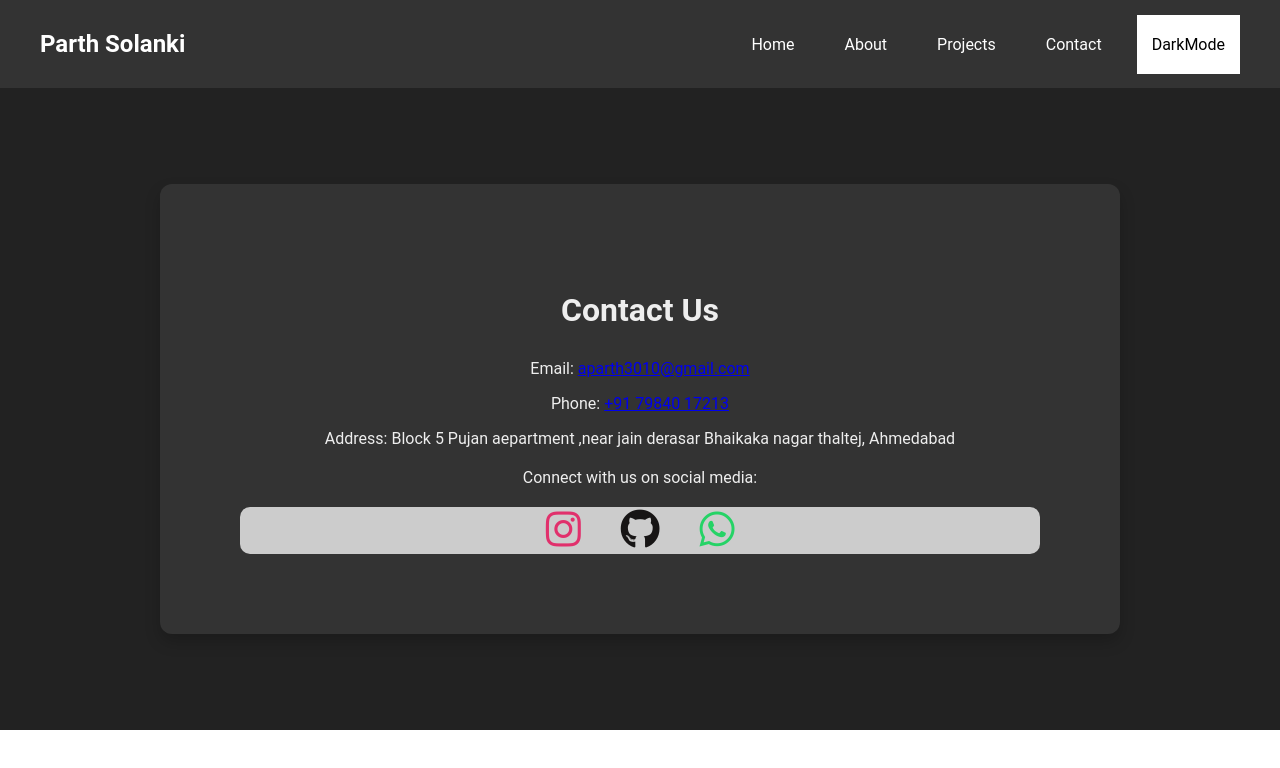
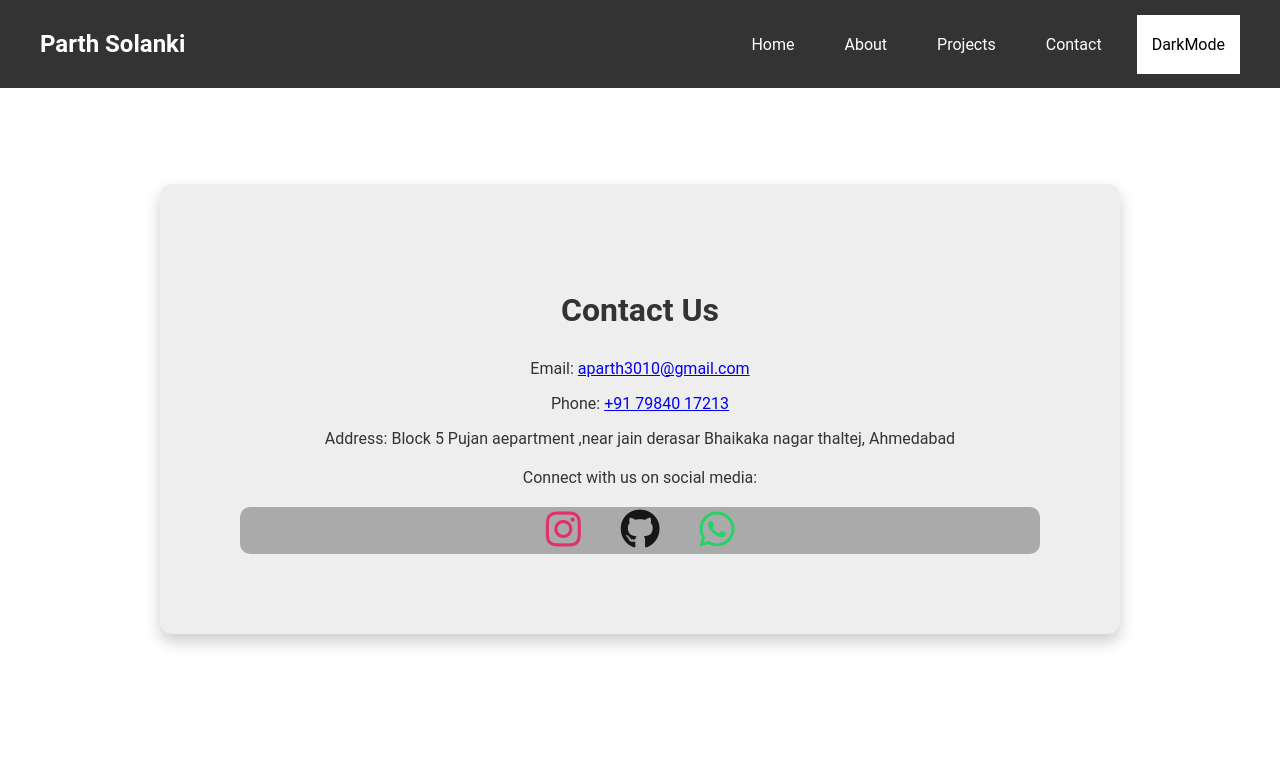
Before and after one commit to 30parth/my-app, a React (Create React App) app: page /contact in a window 1280 px wide. Shown: the top 768 px of the page. Built offline with nearby package versions, Linux system fonts and the light colour scheme.

Commit message:
First completed

```diff
--- a/src/component/About.jsx
+++ b/src/component/About.jsx
@@ -3,8 +3,10 @@ import React from 'react'
 export default function About(props) {
     const styles = {
         container: {
-            backgroundColor:  props.dark ? '#333' : '#eee',
-            color:  props.dark ? '#eee' : '#333 ',
+            // backgroundColor:  props.dark ? '#333' : '#eee',
+            backgroundColor:  props.dark ? '#eee' : '#333',
+            // color:  props.dark ? '#eee' : '#333 ',
+            color:  props.dark ? '#333' : '#eee',
             padding: '5rem',
             borderRadius: '12px',
             fontFamily: 'Roboto, sans-serif',
@@ -13,7 +15,8 @@ export default function About(props) {
             margin: '0rem auto',
         },
         heading: {
-            color:  props.dark ? '#eee' : '#333',
+            // color:  props.dark ? '#eee' : '#333',
+            color:  props.dark ? '#333' : '#eee',
             marginBottom: '2rem',
             textAlign: 'center',
             fontSize: '2.5rem',
@@ -27,7 +30,8 @@ export default function About(props) {
             paddingBottom: '2rem',
         },
         sectionHeading: {
-            color: props.dark ? '#eee' : '#333',
+            // color: props.dark ? '#eee' : '#333',
+            color:  props.dark ? '#333' : '#eee',
             marginBottom: '1rem',
             fontSize: '1.8rem',
             fontWeight: '600',
@@ -44,7 +48,8 @@ export default function About(props) {
             fontSize: '1.1rem',
         },
         back: {
-            backgroundColor:  props.dark ? '#222' : '#fff',
+            // backgroundColor:  props.dark ? '#222' : '#fff',
+            backgroundColor:  props.dark ? '#fff' : '#222',
             margin: '0',
             padding: '3rem',
         },
--- a/src/component/Contact.jsx
+++ b/src/component/Contact.jsx
@@ -4,8 +4,10 @@ import { Link } from 'react-router-dom';
 export default function Contact(props) {
     const styles = {
         container: {
-            backgroundColor:  props.dark ? '#333' : '#eee',
-            color:  props.dark ? '#eee' : '#333 ',
+            // backgroundColor:  props.dark ? '#333' : '#eee',
+            backgroundColor:  props.dark ? '#eee' : '#333',
+            // color:  props.dark ? '#eee' : '#333 ',
+            color:  props.dark ? '#333' : '#eee',
             padding: '5rem',
             borderRadius: '12px',
             fontFamily: 'Roboto, sans-serif',
@@ -21,7 +23,9 @@ export default function Contact(props) {
         },
         contactDetails: {
             marginBottom: '20px',
-            color: props.dark ? '#eee' : '#333'
+            // color: props.dark ? '#eee' : '#333',
+            color:  props.dark ? '#333' : '#eee',
+
         },
         socialIcons: {
             display: 'flex',
@@ -30,7 +34,8 @@ export default function Contact(props) {
             marginTop: '20px',
             maxWidth: '1000px',
             borderRadius: '10px',
-            backgroundColor: props.dark ? '#ccc' : '#aaa'
+            // backgroundColor: props.dark ? '#ccc' : '#aaa'
+            backgroundColor: props.dark ? '#aaa' : '#ccc',
         },
         socialIcon: {
             margin: '0 20px',
@@ -48,7 +53,8 @@ export default function Contact(props) {
             color: '#171515',
         },
         back: {
-            backgroundColor:  props.dark ? '#222' : '#fff',
+            // backgroundColor:  props.dark ? '#222' : '#fff',
+            backgroundColor:  props.dark ? '#fff' : '#222',
             margin: '0',
             padding: '5rem',
         },
--- a/src/component/Home.jsx
+++ b/src/component/Home.jsx
@@ -1,6 +1,6 @@
 import React from 'react';
 import {Link } from "react-router-dom";
-import photoMy from './parth.jpg';
+import Profile from '../assets/images/profile.png';
 
 export default function Home(props) {
   const styles = {
@@ -66,7 +66,7 @@ export default function Home(props) {
     <div style={styles.container}>
       <div style={styles.card}>
         <img
-          src={{photoMy}} // Replace with your image path
+          src={{Profile}} // Replace with your image path
           alt="Profile"
           style={styles.profileImage}
         />
--- a/src/component/Projects.jsx
+++ b/src/component/Projects.jsx
@@ -3,13 +3,16 @@ import React from 'react'
 export default function Projects(props) {
   const styles = {
     container: {
-      backgroundColor: props.dark ? '#222' : '#eee',
-      color: props.dark ? '#eee' : '#333',
-      padding: '3rem 1rem',
+      // backgroundColor: props.dark ? '#222' : '#eee',
+      backgroundColor: props.dark ? '#eee' : '#222',
+      // color: props.dark ? '#eee' : '#333',
+      color: props.dark ? '#333' : '#eee',
+      padding: '3rem 1.5rem',
       fontFamily: 'Roboto, sans-serif',
     },
     heading: {
-      color:  props.dark ? '#eee' : '#333',
+      // color:  props.dark ? '#eee' : '#333',
+      color:  props.dark ? '#333' : '#eee',
       marginBottom: '2rem',
       textAlign: 'center',
       fontSize: '2.5rem',
@@ -23,7 +26,8 @@ export default function Projects(props) {
       gap: '2rem',
     },
     projectCard: {
-      backgroundColor: props.dark ? '#333' : '#ddd', // Slightly lighter dark blue
+      // backgroundColor: props.dark ? '#333' : '#ddd',
+      backgroundColor: props.dark ? '#ddd' : '#333',
       borderRadius: '12px',
       padding: '2rem',
       boxShadow: '0 4px 8px rgba(0, 0, 0, 0.34)',
@@ -32,7 +36,8 @@ export default function Projects(props) {
       justifyContent: 'space-between',
     },
     projectTitle: {
-      color:  props.dark ? '#eee' : '#333',
+      // color:  props.dark ? '#eee' : '#333',
+      color:  props.dark ? '#333' : '#eee',
       fontSize: '1.8rem',
       fontWeight: '600',
       marginBottom: '1rem',
@@ -45,10 +50,12 @@ export default function Projects(props) {
     projectTech: {
       marginTop: '1rem',
       textAlign: 'center',
-      color: props.dark ? '#333' : '#eee',
+      // color: props.dark ? '#333' : '#eee',
+      color: props.dark ? '#eee' : '#333',
     },
     techTag: {
-      backgroundColor:  props.dark ? '#ddd' : '#222', // Darker gray for tags
+      // backgroundColor:  props.dark ? '#ddd' : '#222',
+      backgroundColor:  props.dark ? '#222' : '#ddd', // Darker gray for tags
       padding: '0.5rem 1rem',
       borderRadius: '20px',
       margin: '0.3rem',
```
Also changed, not shown: src/assets/images/profile.png (added), 1 other file (tests, documents, lock files or other folders).
